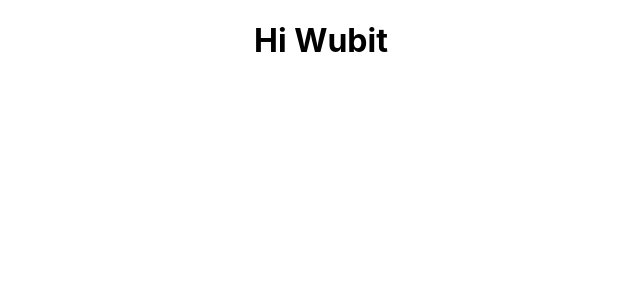
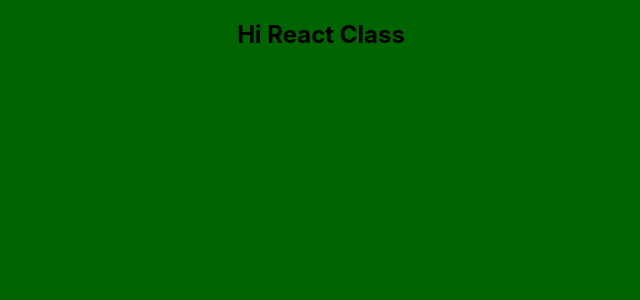
Before and after one commit to Mubarek-Hassen/my-react-sandbox, a React (Create React App) app: page / in a window 1280 px wide. Shown: the top 300 px of the page, without its empty margins (319-959 px from the left). Built offline with nearby package versions, Linux system fonts and the light colour scheme.

Commit message:
Practicing class-based components

```diff
--- a/src/App.js
+++ b/src/App.js
@@ -1,12 +1,31 @@
+
+// import React,{ useState } from "react";
+// import Button from "./UI/Button";
+import { Component } from "react";
 
 
+// function App() {
+//   const [showP, setShowP] = useState(false);
+//   const showParagraph =()=>{
+//     setShowP(prevShowP => !prevShowP)
+//   }
+//   return (
+//     <div className="App">
+//       <h1>Hi Wubit</h1>
+//       {showP && <p>This is Added!</p>}
+//       <Button onClick={showParagraph}>Show Paragraph</Button>
+//     </div>
+//   );
+// }
 
-function App() {
-  return (
-    <div className="App">
-      <h1>Hi Wubit</h1>
-    </div>
-  );
+
+// Had to use class based components before react 16.8
+
+// Hooks were introduced at react 16.8
+class App extends Component {
+  render(){
+    return <h2> Hi React Class</h2>
+  }
 }
 
 export default App;
--- /dev/null
+++ b/src/UI/Button.jsx
@@ -0,0 +1,8 @@
+
+
+
+const Button = (props) =>{
+  return <button onClick={props.onClick} >{props.children}</button>
+}
+
+export default Button
--- a/src/index.css
+++ b/src/index.css
@@ -6,6 +6,7 @@ body {
   -webkit-font-smoothing: antialiased;
   -moz-osx-font-smoothing: grayscale;
   text-align: center;
+  background-color:darkgreen;
 }
 
 code {
--- a/src/index.js
+++ b/src/index.js
@@ -6,9 +6,9 @@ import App from './App';
 
 const root = ReactDOM.createRoot(document.getElementById('root'));
 root.render(
-  <React.StrictMode>
+  <>
     <App />
-  </React.StrictMode>
+  </>
 );
 
 // If you want to start measuring performance in your app, pass a function
```
Also changed, not shown: src/components/User.jsx (added, +8 -0 lines).
